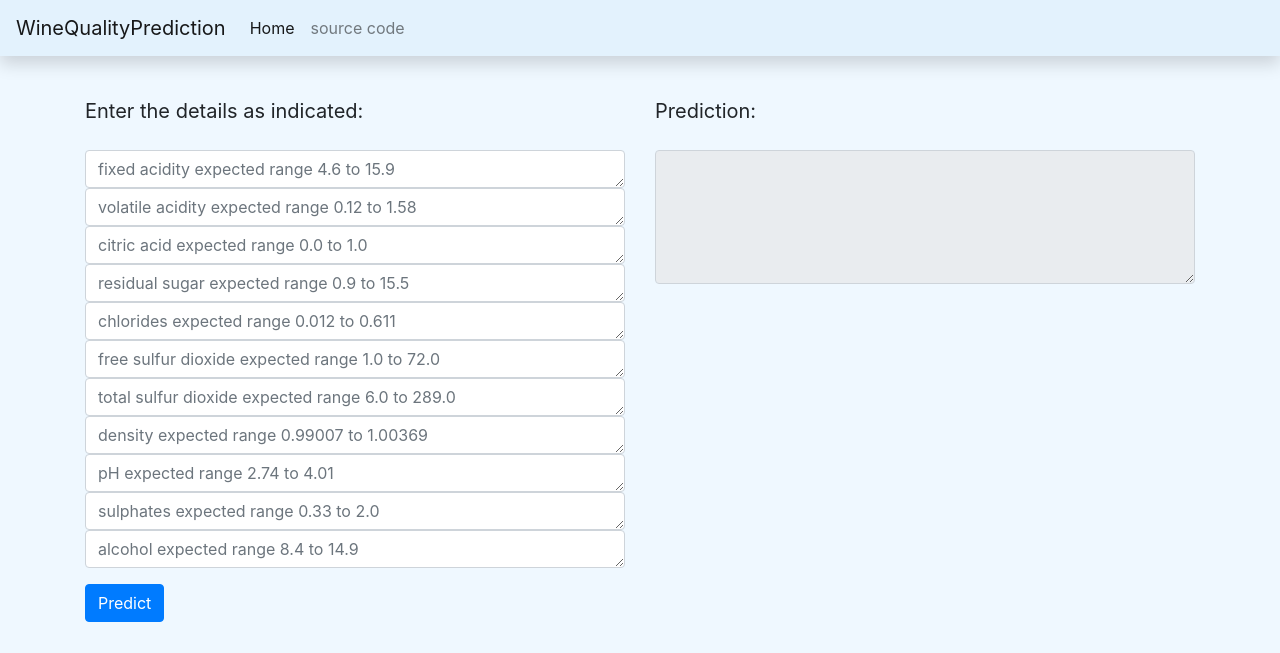
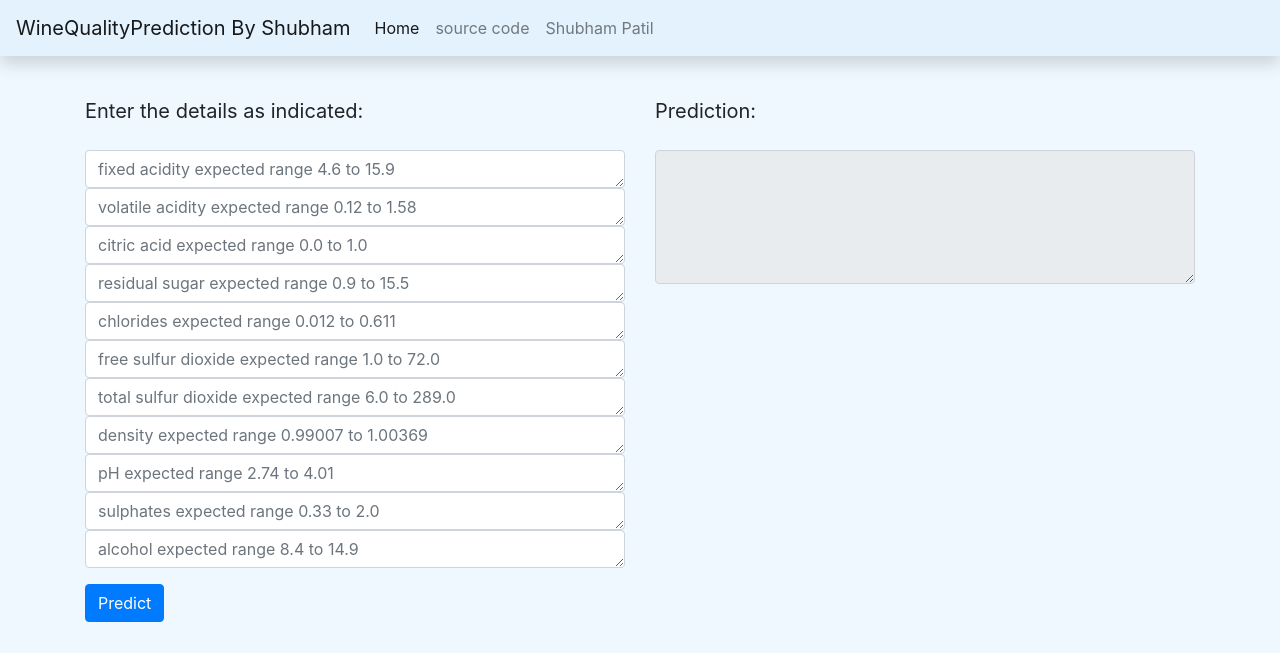
Before and after one commit to ShubhPatil95/mlopsday2, a Flask app: page / in a window 1280 px wide. Shown: the top 653 px of the page. Run offline with Flask 2, Linux system fonts and the light colour scheme; some libraries are stand-ins or nearby versions.

Commit message:
HTML CHANGED

```diff
--- a/webapp/templates/index.html
+++ b/webapp/templates/index.html
@@ -15,7 +15,7 @@ WineQuality
 <!-- nav bar -->
 
 <nav class="navbar navbar-expand-lg navbar-light shadow fixed-top" style="background-color: #e3f2fd;">
-    <a class="navbar-brand" href="/">WineQualityPrediction</a>
+    <a class="navbar-brand" href="/">WineQualityPrediction By Shubham</a>
     <button class="navbar-toggler" type="button" data-toggle="collapse" data-target="#navbarNav"
         aria-controls="navbarNav" aria-expanded="false" aria-label="Toggle navigation">
         <span class="navbar-toggler-icon"></span>
@@ -27,6 +27,9 @@ WineQuality
             </li>
             <li class="nav-item">
                 <a class="nav-link" href="https://github.com/c17hawke/dvc-plus-cml-test">source code</a>
+            </li>
+            <li class="nav-item">
+                <a class="nav-link" href="https://www.linkedin.com/in/datascientistshubhampatil">Shubham Patil</a>
             </li>
         </ul>
     </div>
```
